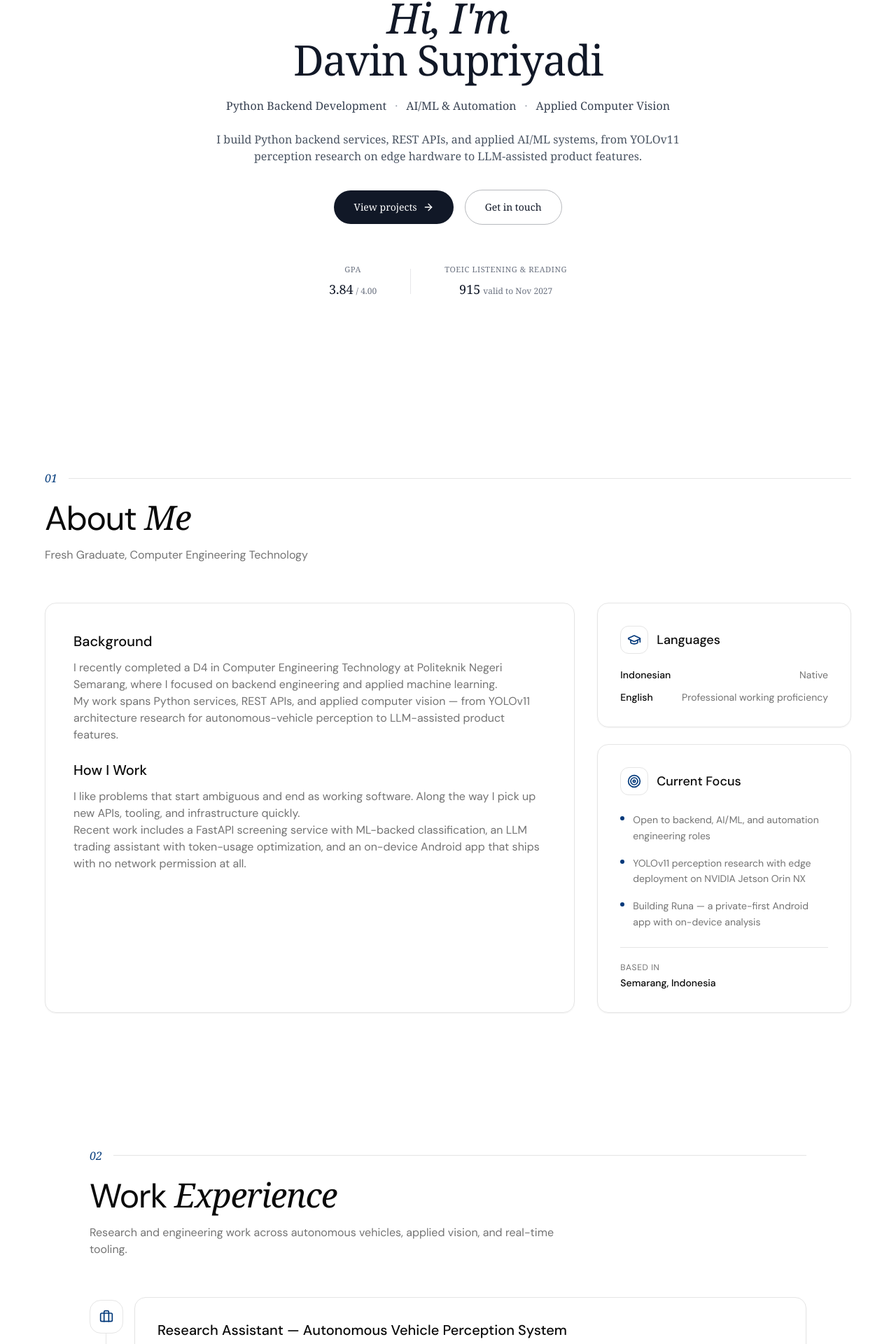
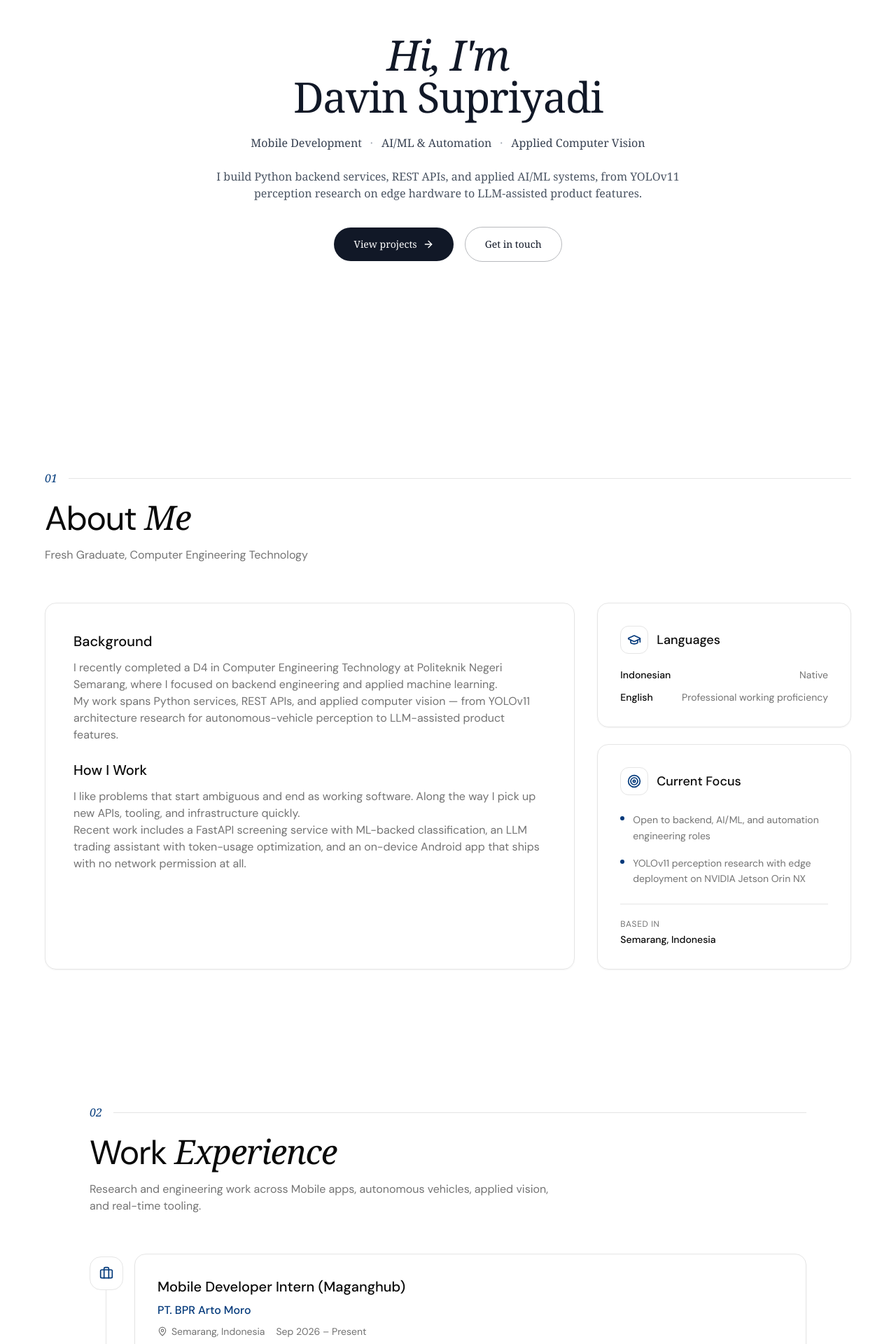
Before and after one commit to DavnFs/web-portofolio, a Next.js app: page / in a window 1280 px wide. Shown: the part 225-2145 px from the top of the page at 70% size. Built offline with nearby package versions, Linux system fonts and the light colour scheme.

Commit message:
fix: fix layout

```diff
--- a/components/experience-section.tsx
+++ b/components/experience-section.tsx
@@ -12,7 +12,7 @@ export default function ExperienceSection() {
           index="02"
           title="Work"
           accent="Experience"
-          description="Research and engineering work across autonomous vehicles, applied vision, and real-time tooling."
+          description="Research and engineering work across Mobile apps, autonomous vehicles, applied vision, and real-time tooling."
         />
 
         <ol className="relative space-y-6 sm:space-y-8">
--- a/components/hero-content.tsx
+++ b/components/hero-content.tsx
@@ -2,7 +2,7 @@
 
 import { ArrowRight } from "lucide-react"
 import { useTheme } from "./auto-theme-provider"
-import { highlights, profile } from "@/lib/portfolio-data"
+import { profile } from "@/lib/portfolio-data"
 
 export default function HeroContent() {
   const { theme } = useTheme()
@@ -82,38 +82,6 @@ export default function HeroContent() {
             Get in touch
           </button>
         </div>
-
-        <dl className="mx-auto mt-14 flex flex-col items-center gap-5 sm:flex-row sm:flex-wrap sm:justify-center sm:gap-x-12">
-          {highlights.map((item, index) => (
-            <div key={item.label} className="flex flex-col items-center gap-5 sm:flex-row sm:gap-x-12">
-              {index > 0 && (
-                <span
-                  aria-hidden="true"
-                  className={`h-px w-12 sm:h-9 sm:w-px ${isDark ? "bg-white/15" : "bg-gray-900/10"}`}
-                />
-              )}
-              <div className="text-center">
-                <dt
-                  className={`text-[0.7rem] uppercase tracking-wider transition-colors duration-300 ${
-                    isDark ? "text-white/50" : "text-gray-500"
-                  }`}
-                >
-                  {item.label}
-                </dt>
-                <dd
-                  className={`mt-1.5 text-base sm:text-lg font-medium transition-colors duration-300 ${
-                    isDark ? "text-white" : "text-gray-900"
-                  }`}
-                >
-                  {item.value}
-                  <span className={`ml-1 text-xs font-normal ${isDark ? "text-white/50" : "text-gray-500"}`}>
-                    {item.detail}
-                  </span>
-                </dd>
-              </div>
-            </div>
-          ))}
-        </dl>
       </div>
     </section>
   )
--- a/lib/portfolio-data.ts
+++ b/lib/portfolio-data.ts
@@ -2,18 +2,13 @@ export const profile = {
   name: "Davin Fausta Supriyadi",
   nameParts: { first: "Hi, I'm", last: "Davin Supriyadi" },
   headline: "Fresh Graduate, Computer Engineering Technology",
-  focusAreas: ["Python Backend Development", "AI/ML & Automation", "Applied Computer Vision"],
+  focusAreas: ["Mobile Development", "AI/ML & Automation", "Applied Computer Vision"],
   summary:
-    "Fresh graduate in Computer Engineering Technology with hands-on experience building Python-based backend services, REST APIs, and applied AI/ML systems. Comfortable across FastAPI, Express.js, Laravel, PostgreSQL, and Prisma ORM, with project work spanning authentication, payment integration, admin dashboards, and end-to-end testing.",
+    "Fresh graduate in Computer Engineering Technology with hands-on experience building Mobile Developer, Python-based backend services, REST APIs, and applied AI/ML systems. Comfortable across FastAPI, Express.js, Laravel, PostgreSQL, and Prisma ORM, with project work spanning authentication, payment integration, admin dashboards, and end-to-end testing.",
   location: "Semarang, Indonesia",
   github: "https://github.com/DavnFs",
   linkedin: "https://www.linkedin.com/in/davinfausta",
 }
-
-export const highlights = [
-  { label: "GPA", value: "3.84", detail: "/ 4.00" },
-  { label: "TOEIC Listening & Reading", value: "915", detail: "valid to Nov 2027" },
-]
 
 export const about = {
   background: [
@@ -27,11 +22,21 @@ export const about = {
   currentFocus: [
     "Open to backend, AI/ML, and automation engineering roles",
     "YOLOv11 perception research with edge deployment on NVIDIA Jetson Orin NX",
-    "Building Runa — a private-first Android app with on-device analysis",
   ],
 }
 
 export const experience = [
+  {
+    role: "Mobile Developer Intern (Maganghub)",
+    organisation: "PT. BPR Arto Moro",
+    location: "Semarang, Indonesia",
+    period: "Sep 2026 – Present",
+    summary: "Building new feature in internal apps for PT. BPR Arto Moro",
+    points: [
+      "Developed and implemented new features for internal apps using Flutter and Dart.",
+    ],
+    stack: ["Flutter", "Dart", "Golang"],
+  },
   {
     role: "Research Assistant — Autonomous Vehicle Perception System",
     organisation: "Politeknik Negeri Semarang",
```
